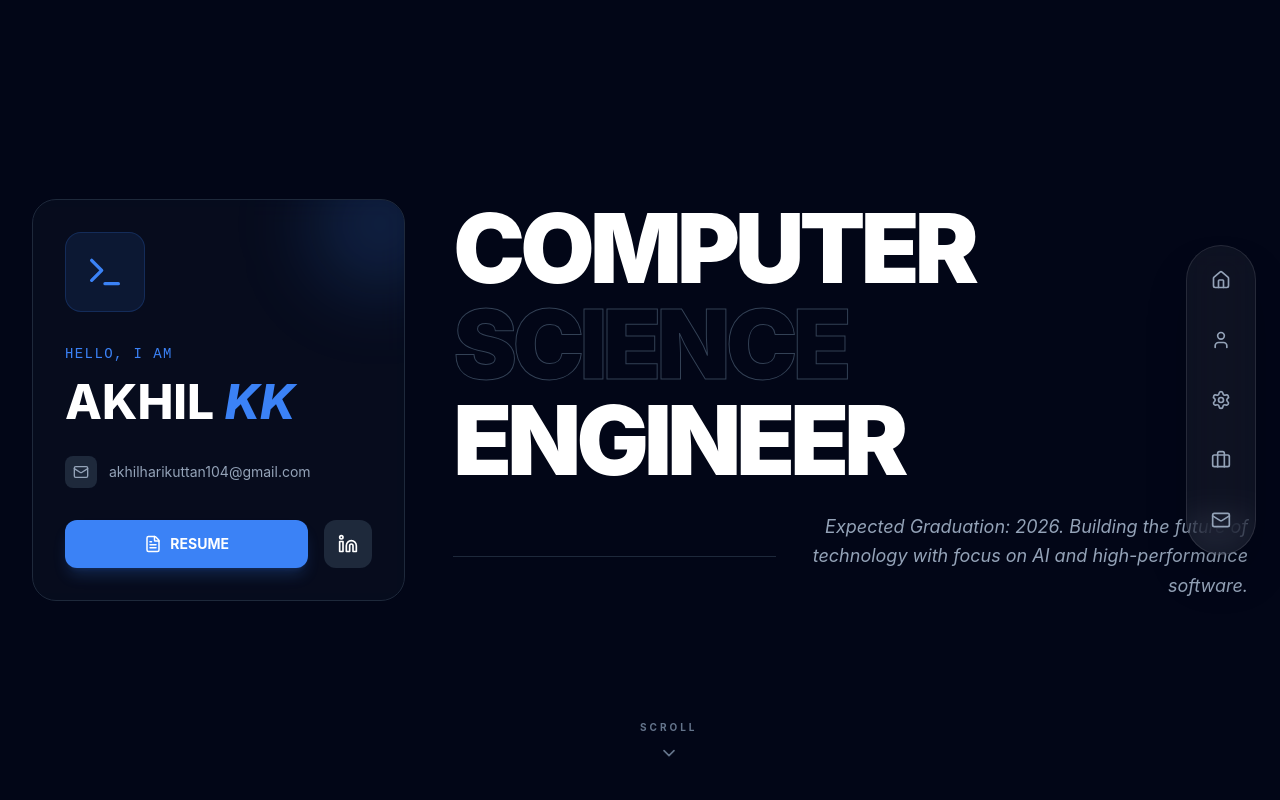
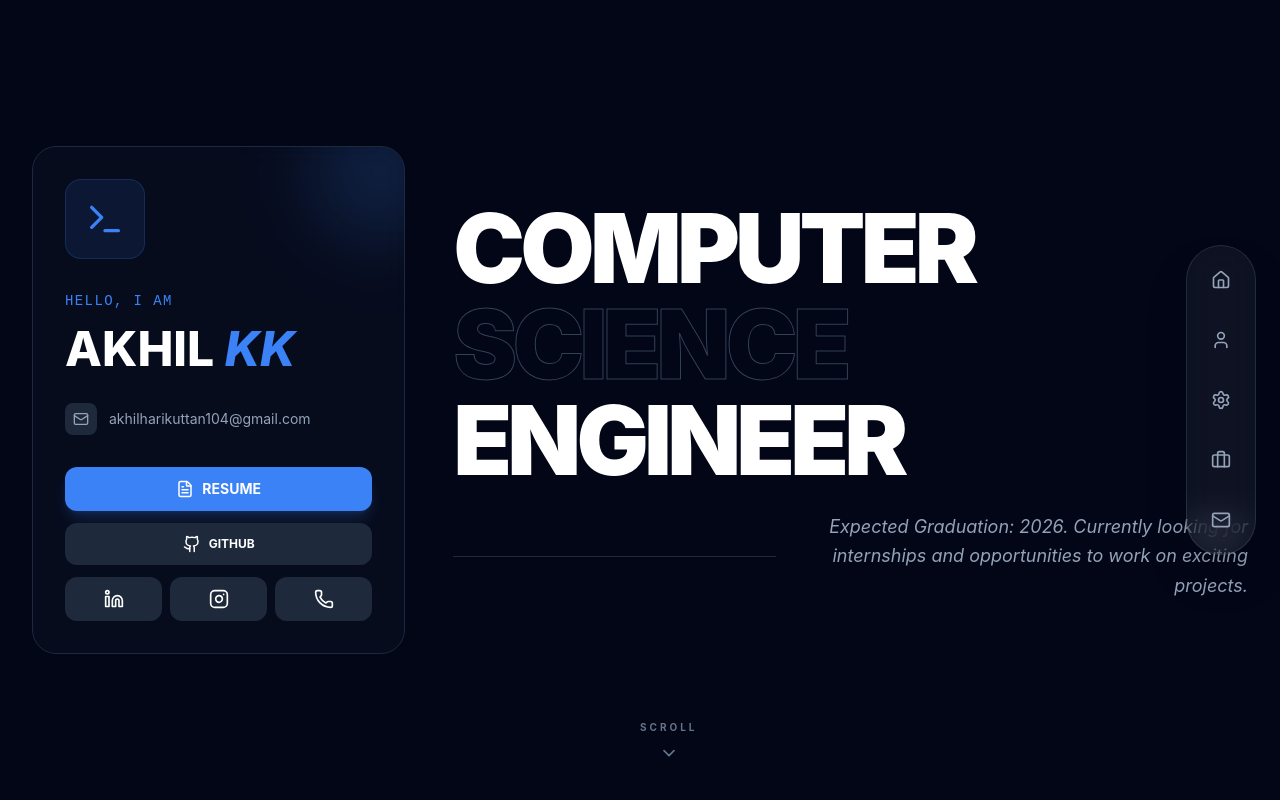
Before and after one commit to akh112003/akhil_portfolio, a React (Vite) app: page / in a window 1280 px wide. Shown: the top 800 px of the page. Built offline with nearby package versions, Linux system fonts and the light colour scheme.

Commit message:
Correct email and add LinkedIn, Instagram, WhatsApp contact options

```diff
--- a/src/components/Contact.jsx
+++ b/src/components/Contact.jsx
@@ -1,6 +1,6 @@
 import React from 'react';
 import { motion } from 'framer-motion';
-import { Mail, MapPin, Send, MessageSquare } from 'lucide-react';
+import { Mail, Send, MessageSquare, Linkedin, Instagram, Phone } from 'lucide-react';
 
 const Contact = () => {
   return (
@@ -22,28 +22,39 @@ const Contact = () => {
             initial={{ opacity: 0, x: -50 }}
             whileInView={{ opacity: 1, x: 0 }}
             viewport={{ once: true }}
-            className="space-y-8"
+            className="space-y-6"
           >
             <h3 className="text-2xl font-bold text-white mb-6">Let's build something <span className="text-primary-blue italic">great</span> together.</h3>
 
-            <div className="glass-card p-6 rounded-2xl flex items-center gap-6 group">
+            <a href="mailto:akhilharikuttan104@gmail.com" className="glass-card p-6 rounded-2xl flex items-center gap-6 group cursor-pointer block">
               <div className="w-14 h-14 bg-primary-blue/10 rounded-xl flex items-center justify-center text-primary-blue group-hover:bg-primary-blue group-hover:text-white transition-all duration-300 shadow-lg shadow-primary-blue/5">
                 <Mail size={24} />
               </div>
               <div>
                 <p className="text-xs font-bold text-slate-500 uppercase tracking-widest mb-1">Email Me</p>
-                <p className="text-lg text-white font-medium">akhilreddyyar989@gmail.com</p>
+                <p className="text-lg text-white font-medium">akhilharikuttan104@gmail.com</p>
               </div>
-            </div>
+            </a>
 
-            <div className="glass-card p-6 rounded-2xl flex items-center gap-6 group">
-              <div className="w-14 h-14 bg-primary-blue/10 rounded-xl flex items-center justify-center text-primary-blue group-hover:bg-primary-blue group-hover:text-white transition-all duration-300 shadow-lg shadow-primary-blue/5">
-                <MessageSquare size={24} />
-              </div>
-              <div>
-                <p className="text-xs font-bold text-slate-500 uppercase tracking-widest mb-1">Social</p>
-                <p className="text-lg text-white font-medium">LinkedIn / Twitter / GitHub</p>
-              </div>
+            <div className="grid grid-cols-3 gap-4">
+              <a href="https://www.linkedin.com/in/akhil-kk-8993b2344" target="_blank" rel="noopener noreferrer" className="glass-card p-4 rounded-2xl flex flex-col items-center gap-3 group cursor-pointer hover:bg-[#0077b5]/10">
+                <div className="w-10 h-10 bg-slate-800 rounded-lg flex items-center justify-center text-slate-400 group-hover:bg-[#0077b5] group-hover:text-white transition-all">
+                  <Linkedin size={20} />
+                </div>
+                <span className="text-[10px] font-bold text-slate-500 uppercase tracking-widest">LinkedIn</span>
+              </a>
+              <a href="https://instagram.com/a_k_h._i_l" target="_blank" rel="noopener noreferrer" className="glass-card p-4 rounded-2xl flex flex-col items-center gap-3 group cursor-pointer hover:bg-[#e4405f]/10">
+                <div className="w-10 h-10 bg-slate-800 rounded-lg flex items-center justify-center text-slate-400 group-hover:bg-[#e4405f] group-hover:text-white transition-all">
+                  <Instagram size={20} />
+                </div>
+                <span className="text-[10px] font-bold text-slate-500 uppercase tracking-widest">Instagram</span>
+              </a>
+              <a href="https://wa.me/918547946228" target="_blank" rel="noopener noreferrer" className="glass-card p-4 rounded-2xl flex flex-col items-center gap-3 group cursor-pointer hover:bg-[#25d366]/10">
+                <div className="w-10 h-10 bg-slate-800 rounded-lg flex items-center justify-center text-slate-400 group-hover:bg-[#25d366] group-hover:text-white transition-all">
+                  <Phone size={20} />
+                </div>
+                <span className="text-[10px] font-bold text-slate-500 uppercase tracking-widest">WhatsApp</span>
+              </a>
             </div>
           </motion.div>
 
@@ -66,11 +77,6 @@ const Contact = () => {
                 className="w-full bg-slate-900/50 border border-white/5 rounded-xl px-5 py-4 focus:outline-none focus:border-primary-blue/50 focus:ring-1 focus:ring-primary-blue/50 transition-all text-white placeholder:text-slate-600"
               />
             </div>
-            <input
-              type="text"
-              placeholder="Subject"
-              className="w-full bg-slate-900/50 border border-white/5 rounded-xl px-5 py-4 focus:outline-none focus:border-primary-blue/50 focus:ring-1 focus:ring-primary-blue/50 transition-all text-white placeholder:text-slate-600"
-            />
             <textarea
               rows="5"
               placeholder="Message"
--- a/src/components/Footer.jsx
+++ b/src/components/Footer.jsx
@@ -10,9 +10,9 @@ const Footer = () => {
         </div>
 
         <div className="flex items-center gap-8">
-          <a href="#" className="text-sm text-slate-400 hover:text-primary-blue transition-colors">GitHub</a>
-          <a href="#" className="text-sm text-slate-400 hover:text-primary-blue transition-colors">LinkedIn</a>
-          <a href="#" className="text-sm text-slate-400 hover:text-primary-blue transition-colors">Twitter</a>
+          <a href="https://github.com/akh112003" target="_blank" rel="noopener noreferrer" className="text-sm text-slate-400 hover:text-primary-blue transition-colors">GitHub</a>
+          <a href="https://www.linkedin.com/in/akhil-kk-8993b2344" target="_blank" rel="noopener noreferrer" className="text-sm text-slate-400 hover:text-primary-blue transition-colors">LinkedIn</a>
+          <a href="https://instagram.com/a_k_h._i_l" target="_blank" rel="noopener noreferrer" className="text-sm text-slate-400 hover:text-primary-blue transition-colors">Instagram</a>
         </div>
 
         <p className="text-xs text-slate-600 font-mono">
--- a/src/components/Hero.jsx
+++ b/src/components/Hero.jsx
@@ -1,6 +1,6 @@
 import React from 'react';
 import { motion } from 'framer-motion';
-import { Terminal, Github, Linkedin, FileText, Mail, ChevronDown } from 'lucide-react';
+import { Terminal, Github, Linkedin, FileText, Mail, ChevronDown, Instagram, Phone } from 'lucide-react';
 
 const Hero = () => {
   return (
@@ -13,7 +13,6 @@ const Hero = () => {
           className="lg:col-span-4"
         >
           <div className="glass-card p-8 rounded-3xl relative overflow-hidden group">
-            {/* Abstract Background Element */}
             <div className="absolute -top-10 -right-10 w-32 h-32 bg-primary-blue/20 rounded-full blur-2xl group-hover:bg-primary-blue/30 transition-colors"></div>
 
             <div className="w-20 h-20 bg-primary-blue/10 rounded-2xl flex items-center justify-center mb-8 border border-primary-blue/20">
@@ -26,22 +25,35 @@ const Hero = () => {
             </h1>
 
             <div className="space-y-4 mb-8">
-              <div className="flex items-center gap-3 text-slate-400 hover:text-white transition-colors cursor-pointer group/item">
+              <a href="mailto:akhilharikuttan104@gmail.com" className="flex items-center gap-3 text-slate-400 hover:text-white transition-colors cursor-pointer group/item">
                 <div className="w-8 h-8 rounded-lg bg-slate-800 flex items-center justify-center group-hover/item:bg-primary-blue/20 group-hover/item:text-primary-blue">
                   <Mail size={16} />
                 </div>
                 <span className="text-sm">akhilharikuttan104@gmail.com</span>
-              </div>
+              </a>
             </div>
 
-            <div className="flex gap-4">
-              <a href="#" className="flex-1 bg-primary-blue hover:bg-blue-600 text-white py-3 rounded-xl flex items-center justify-center gap-2 transition-all shadow-lg shadow-primary-blue/20 font-bold text-sm">
-                <FileText size={18} />
-                RESUME
-              </a>
+            <div className="flex flex-col gap-3">
+              <div className="flex gap-4">
+                <a href="#" className="flex-1 bg-primary-blue hover:bg-blue-600 text-white py-3 rounded-xl flex items-center justify-center gap-2 transition-all shadow-lg shadow-primary-blue/20 font-bold text-sm">
+                  <FileText size={18} />
+                  RESUME
+                </a>
+              </div>
               <div className="flex gap-2">
-                <a href="#" className="w-12 h-12 bg-slate-800 hover:bg-slate-700 rounded-xl flex items-center justify-center transition-colors">
-                  <Linkedin size={20} className="text-white" />
+                <a href="https://github.com/akh112003" target="_blank" rel="noopener noreferrer" className="w-full bg-slate-800 hover:bg-slate-700 rounded-xl flex items-center justify-center py-3 transition-colors text-white">
+                  <Github size={18} className="mr-2" /> <span className="text-xs font-bold">GITHUB</span>
+                </a>
+              </div>
+              <div className="flex gap-2">
+                <a href="https://www.linkedin.com/in/akhil-kk-8993b2344" target="_blank" rel="noopener noreferrer" className="flex-1 bg-slate-800 hover:bg-[#0077b5] rounded-xl flex items-center justify-center py-3 transition-colors text-white">
+                  <Linkedin size={20} />
+                </a>
+                <a href="https://instagram.com/a_k_h._i_l" target="_blank" rel="noopener noreferrer" className="flex-1 bg-slate-800 hover:bg-[#e4405f] rounded-xl flex items-center justify-center py-3 transition-colors text-white">
+                  <Instagram size={20} />
+                </a>
+                <a href="https://wa.me/918547946228" target="_blank" rel="noopener noreferrer" className="flex-1 bg-slate-800 hover:bg-[#25d366] rounded-xl flex items-center justify-center py-3 transition-colors text-white">
+                  <Phone size={20} />
                 </a>
               </div>
             </div>
@@ -64,7 +76,7 @@ const Hero = () => {
             <div className="flex items-center gap-6">
               <div className="h-px flex-1 bg-slate-800"></div>
               <p className="max-w-md text-lg text-slate-400 leading-relaxed text-right italic">
-                Expected Graduation: 2026. Building the future of technology with focus on AI and high-performance software.
+                Expected Graduation: 2026. Currently looking for internships and opportunities to work on exciting projects.
               </p>
             </div>
           </div>
```
